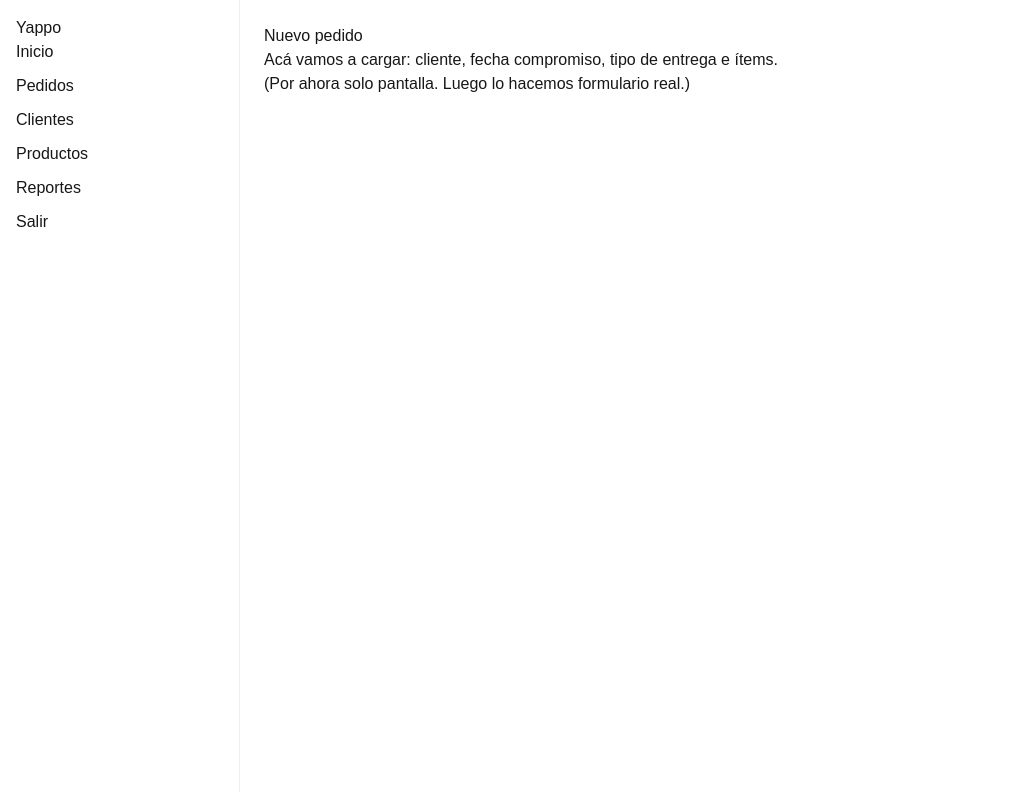
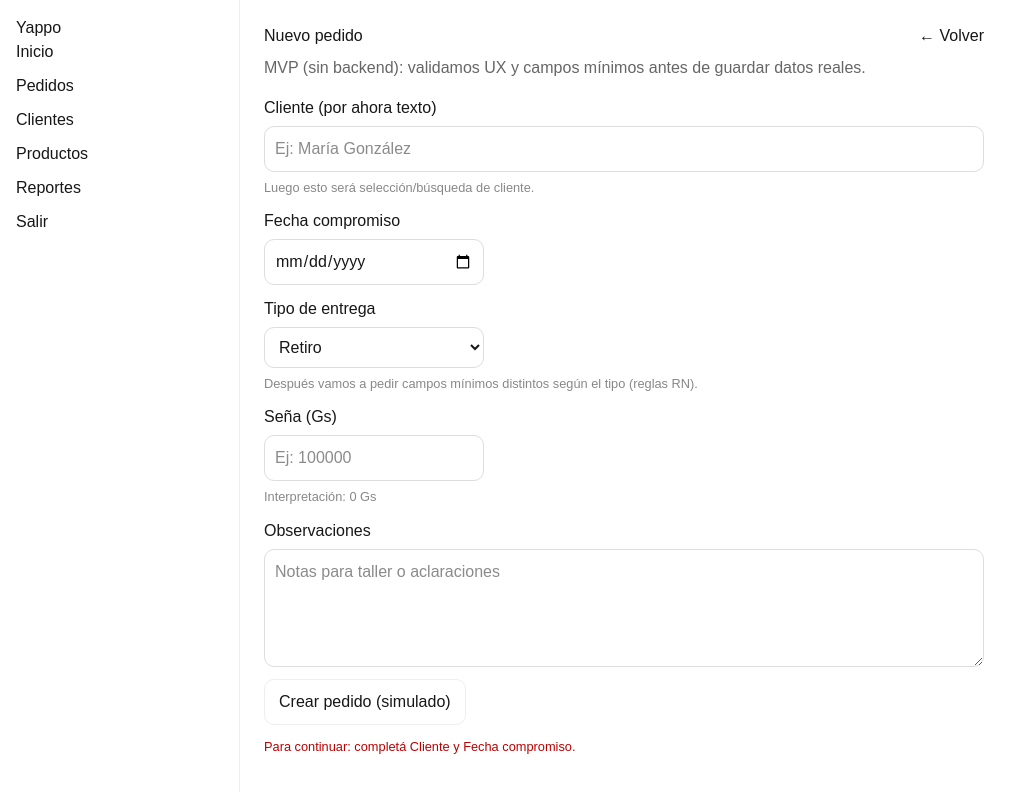
Before and after one commit to juanviverospy/Yappo-app, a Next.js app: page /dashboard/orders/new in a window 1280 px wide. Shown: the top 792 px of the page, without its empty margins (0-1031 px from the left). Built offline with nearby package versions, Linux system fonts and the light colour scheme.

Commit message:
feat: new order form (mock)

```diff
--- a/app/dashboard/orders/new/page.tsx
+++ b/app/dashboard/orders/new/page.tsx
@@ -1,9 +1,186 @@
+"use client";
+
+import { useMemo, useState } from "react";
+import Link from "next/link";
+
+type DeliveryType = "Retiro" | "Envío";
+
+function formatGs(value: number) {
+  if (!Number.isFinite(value)) return "0 Gs";
+  return value.toLocaleString("es-PY") + " Gs";
+}
+
+function parseGs(input: string) {
+  // Permite que el usuario escriba 150000 o 150.000
+  const cleaned = input.replace(/[^\d]/g, "");
+  if (!cleaned) return 0;
+  return Number(cleaned);
+}
+
 export default function NewOrderPage() {
+  const [customerName, setCustomerName] = useState("");
+  const [deliveryDate, setDeliveryDate] = useState("");
+  const [deliveryType, setDeliveryType] = useState<DeliveryType>("Retiro");
+  const [notes, setNotes] = useState("");
+  const [depositInput, setDepositInput] = useState("");
+
+  const depositGs = useMemo(() => parseGs(depositInput), [depositInput]);
+
+  const canSubmit = customerName.trim().length >= 2 && deliveryDate.length > 0;
+
+  const [result, setResult] = useState<string | null>(null);
+
+  function onSubmit() {
+    if (!canSubmit) return;
+
+    const summary = [
+      `Cliente: ${customerName}`,
+      `Fecha compromiso: ${deliveryDate}`,
+      `Tipo de entrega: ${deliveryType}`,
+      `Seña: ${formatGs(depositGs)}`,
+      notes.trim() ? `Obs: ${notes.trim()}` : `Obs: (sin observaciones)`,
+    ].join("\n");
+
+    setResult(summary);
+  }
+
   return (
-    <div>
-      <h1>Nuevo pedido</h1>
-      <p>Acá vamos a cargar: cliente, fecha compromiso, tipo de entrega e ítems.</p>
-      <p>(Por ahora solo pantalla. Luego lo hacemos formulario real.)</p>
+    <div style={{ maxWidth: 720 }}>
+      <div style={{ display: "flex", alignItems: "center", gap: 12 }}>
+        <h1 style={{ margin: 0 }}>Nuevo pedido</h1>
+        <div style={{ marginLeft: "auto" }}>
+          <Link href="/dashboard/orders">← Volver</Link>
+        </div>
+      </div>
+
+      <p style={{ color: "#666", marginTop: 8 }}>
+        MVP (sin backend): validamos UX y campos mínimos antes de guardar datos reales.
+      </p>
+
+      <div style={{ display: "grid", gap: 12, marginTop: 16 }}>
+        <label style={{ display: "grid", gap: 6 }}>
+          <span>Cliente (por ahora texto)</span>
+          <input
+            value={customerName}
+            onChange={(e) => setCustomerName(e.target.value)}
+            placeholder="Ej: María González"
+            style={{
+              padding: 10,
+              borderRadius: 10,
+              border: "1px solid #ddd",
+            }}
+          />
+          <small style={{ color: "#888" }}>
+            Luego esto será selección/búsqueda de cliente.
+          </small>
+        </label>
+
+        <label style={{ display: "grid", gap: 6 }}>
+          <span>Fecha compromiso</span>
+          <input
+            type="date"
+            value={deliveryDate}
+            onChange={(e) => setDeliveryDate(e.target.value)}
+            style={{
+              padding: 10,
+              borderRadius: 10,
+              border: "1px solid #ddd",
+              maxWidth: 220,
+            }}
+          />
+        </label>
+
+        <label style={{ display: "grid", gap: 6 }}>
+          <span>Tipo de entrega</span>
+          <select
+            value={deliveryType}
+            onChange={(e) => setDeliveryType(e.target.value as DeliveryType)}
+            style={{
+              padding: 10,
+              borderRadius: 10,
+              border: "1px solid #ddd",
+              maxWidth: 220,
+            }}
+          >
+            <option value="Retiro">Retiro</option>
+            <option value="Envío">Envío</option>
+          </select>
+          <small style={{ color: "#888" }}>
+            Después vamos a pedir campos mínimos distintos según el tipo (reglas RN).
+          </small>
+        </label>
+
+        <label style={{ display: "grid", gap: 6 }}>
+          <span>Seña (Gs)</span>
+          <input
+            value={depositInput}
+            onChange={(e) => setDepositInput(e.target.value)}
+            inputMode="numeric"
+            placeholder="Ej: 100000"
+            style={{
+              padding: 10,
+              borderRadius: 10,
+              border: "1px solid #ddd",
+              maxWidth: 220,
+            }}
+          />
+          <small style={{ color: "#888" }}>
+            Interpretación: {formatGs(depositGs)}
+          </small>
+        </label>
+
+        <label style={{ display: "grid", gap: 6 }}>
+          <span>Observaciones</span>
+          <textarea
+            value={notes}
+            onChange={(e) => setNotes(e.target.value)}
+            placeholder="Notas para taller o aclaraciones"
+            rows={4}
+            style={{
+              padding: 10,
+              borderRadius: 10,
+              border: "1px solid #ddd",
+            }}
+          />
+        </label>
+
+        <button
+          onClick={onSubmit}
+          disabled={!canSubmit}
+          style={{
+            padding: "10px 14px",
+            borderRadius: 10,
+            border: "1px solid #eee",
+            cursor: canSubmit ? "pointer" : "not-allowed",
+            width: "fit-content",
+          }}
+        >
+          Crear pedido (simulado)
+        </button>
+
+        {!canSubmit && (
+          <small style={{ color: "#b00" }}>
+            Para continuar: completá Cliente y Fecha compromiso.
+          </small>
+        )}
+
+        {result && (
+          <div
+            style={{
+              marginTop: 10,
+              padding: 12,
+              borderRadius: 12,
+              border: "1px solid #eee",
+              background: "#fafafa",
+              whiteSpace: "pre-wrap",
+            }}
+          >
+            <strong>Resumen (simulado)</strong>
+            {"\n\n"}
+            {result}
+          </div>
+        )}
+      </div>
     </div>
   );
 }
```
